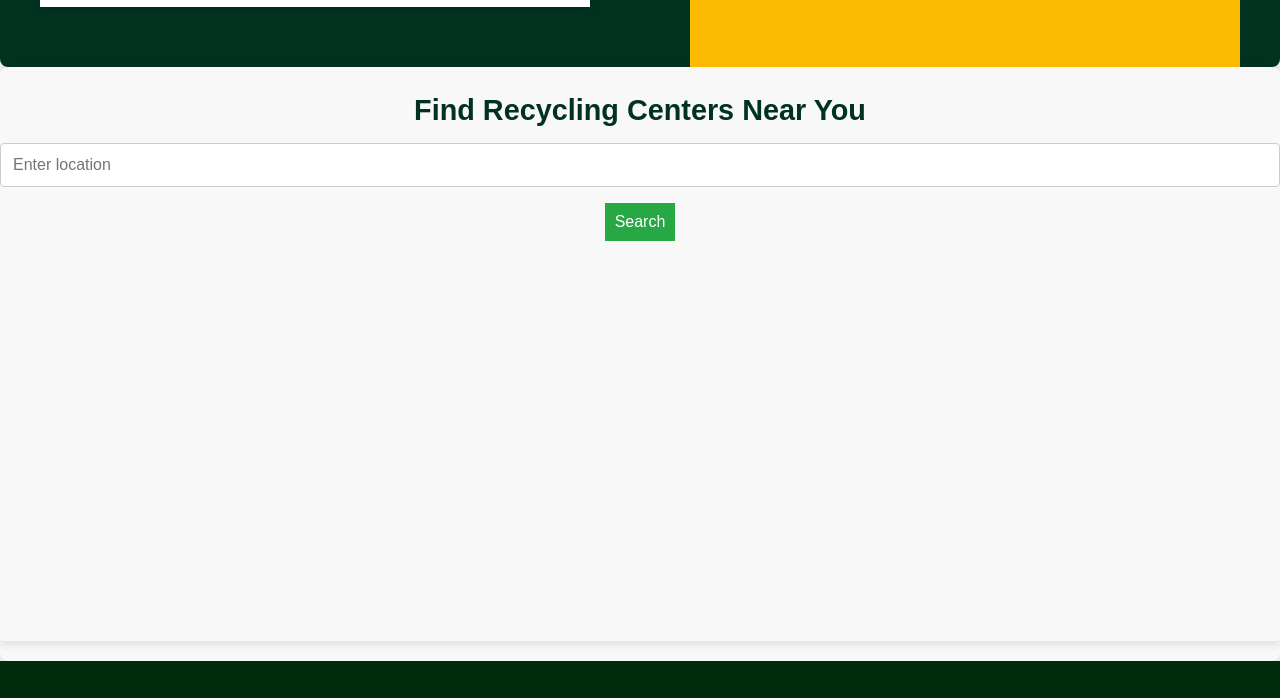
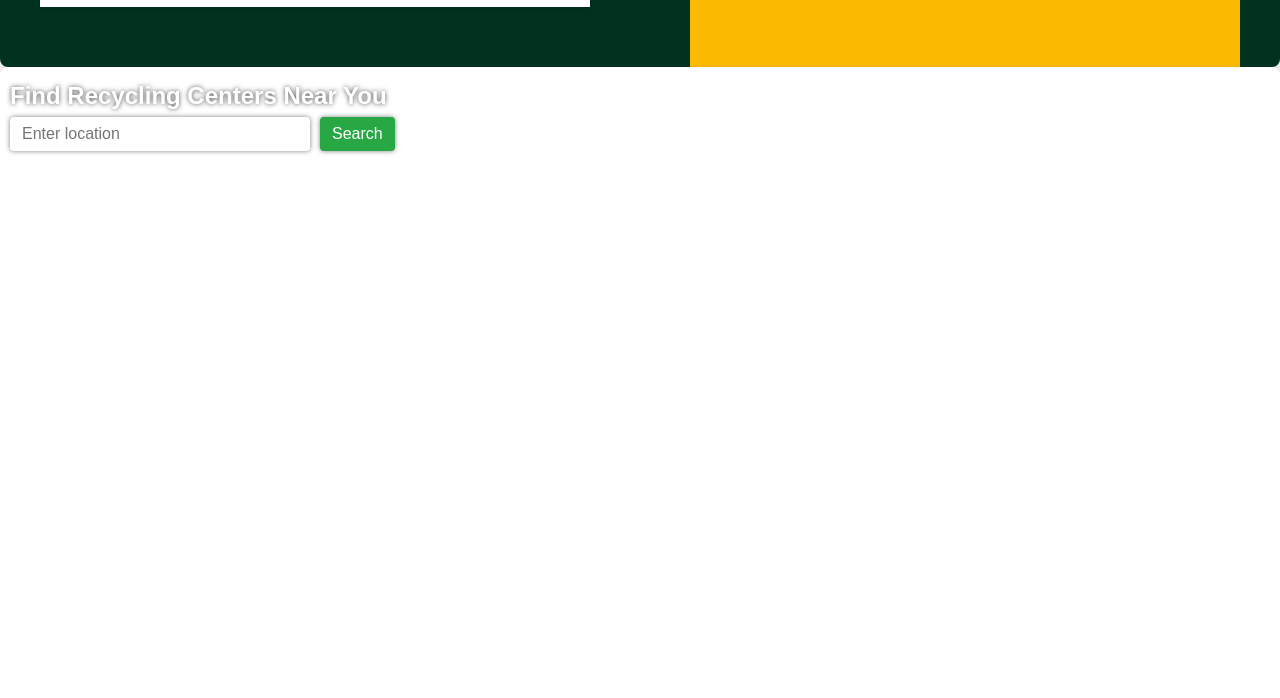
Before and after one commit to dammylove97/wastemanagement, a plain HTML site: page index.html in a window 1280 px wide. Shown: the part 3233-3931 px from the top of the page. Drawn offline with Linux system fonts and the light colour scheme; some packages are replaced by stand-ins of ours.

Commit message:
Update styles.css

```diff
--- a/styles.css
+++ b/styles.css
@@ -828,45 +828,57 @@ body, html {
 
 
 /* Map Section Styling */
+/* Map Section Styling */
 #map-section {
+    position: relative;
     width: 100%;
-    background-color: #f8f8f8;
-    padding: 20px 0;
-    text-align: center;
+    height: 100vh;
+    margin: 0;
+    padding: 0;
 }
 
 #map-section h2 {
-    margin-bottom: 10px;
-    font-size: 1.8rem;
-    color: #013220;
+    position: absolute;
+    top: 10px;
+    left: 10px;
+    z-index: 1000;
+    color: white;
+    font-size: 1.5rem;
+    text-shadow: 0 0 5px rgba(0, 0, 0, 0.7);
 }
 
-#pac-input {
-    margin-bottom: 20px;
-    padding: 10px;
-    width: 60%;
-    max-width: 400px;
-    border: 1px solid #ccc;
+#location-input {
+    position: absolute;
+    top: 50px;
+    left: 10px;
+    z-index: 1000;
+    padding: 8px 12px;
+    font-size: 1rem;
+    border: none;
     border-radius: 4px;
+    width: 300px;
+    box-shadow: 0 0 5px rgba(0, 0, 0, 0.5);
+}
+
+#search-btn {
+    position: absolute;
+    top: 50px;
+    left: 320px;
+    z-index: 1000;
+    padding: 8px 12px;
     font-size: 1rem;
+    border: none;
+    background-color: #28a745;
+    color: white;
+    border-radius: 4px;
+    cursor: pointer;
+    box-shadow: 0 0 5px rgba(0, 0, 0, 0.5);
 }
 
 #map {
     width: 100%;
-    height: 400px; /* Adjust height as needed */
-    border-radius: 4px;
-    margin: 0 auto;
-}
-
-/* Responsive Design */
-@media (max-width: 768px) {
-    #pac-input {
-        width: 80%;
-    }
-
-    #map {
-        height: 300px;
-    }
+    height: 100%;
+    position: absolute;
 }
 
 
```
